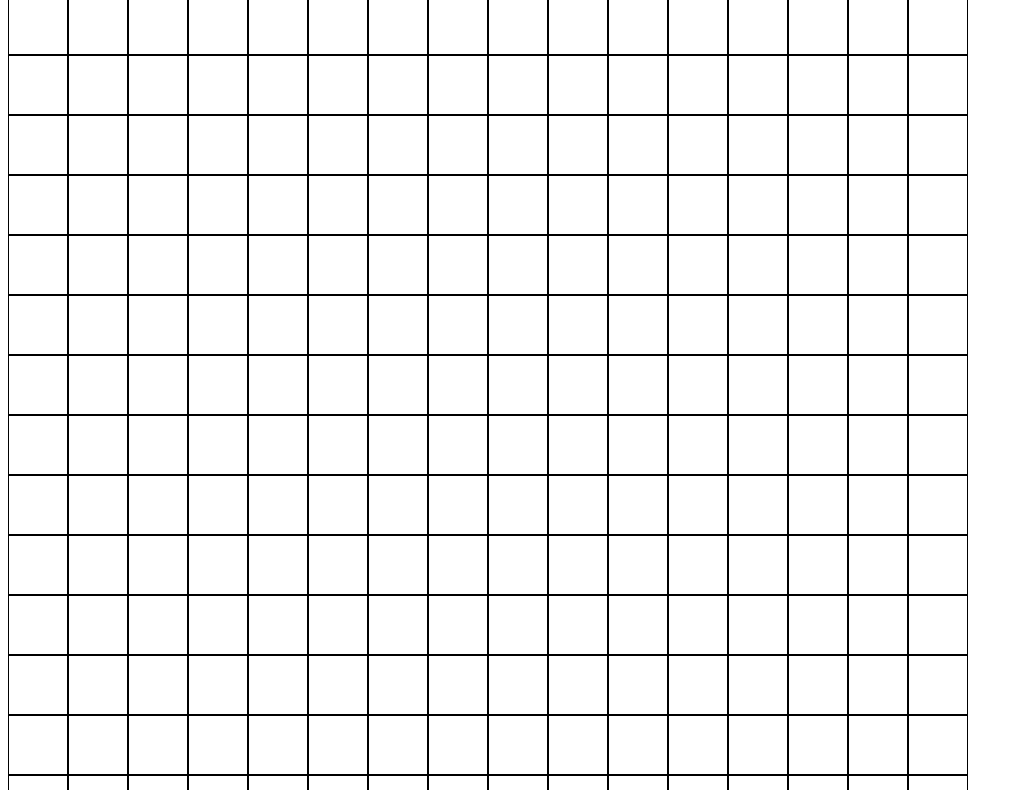
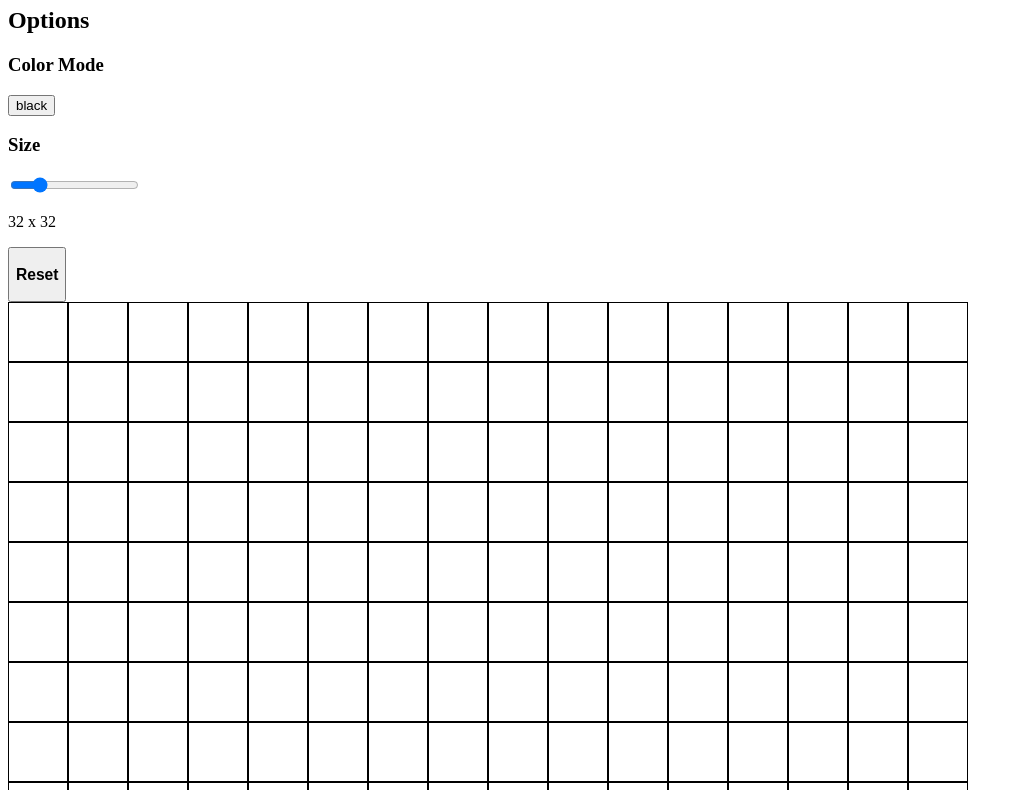
Before and after one commit to treverbrice/odin-etch-a-sketch, a plain HTML site: page index.html in a window 1280 px wide. Shown: the part 73-863 px from the top of the page, without its empty margins (0-1023 px from the left). Drawn offline with Linux system fonts and the light colour scheme.

Commit message:
Add mode buttons, size selector, and reset

```diff
--- a/index.html
+++ b/index.html
@@ -7,6 +7,24 @@
     <link rel="stylesheet" href="style.css">
   </head>
   <body>
-    <div id="gameBoard"></div>
+    <h1>Etch-a-Sketch</h1>
+    <div id="main">
+      <div id="sideBar">
+        <h2>Options</h2>
+        <div class="optionsGroup">
+          <h3>Color Mode</h3>
+          <button type="button" class="colorMode" id="black">black</button>
+        </div>
+        <div class="optionsGroup">
+          <h3>Size</h3>
+          <input type="range" min="16" max="100" value="32" id="sizeSlider">
+          <p id="sizeDisplay">32 x 32</p>
+        </div>
+        <div class="optionsGroup">
+          <button type="button" id="resetButton"><h3>Reset</h3></button>
+        </div>
+      </div>
+      <div id="gameBoard"></div>
+    </div>
   </body>
 </html>
```
